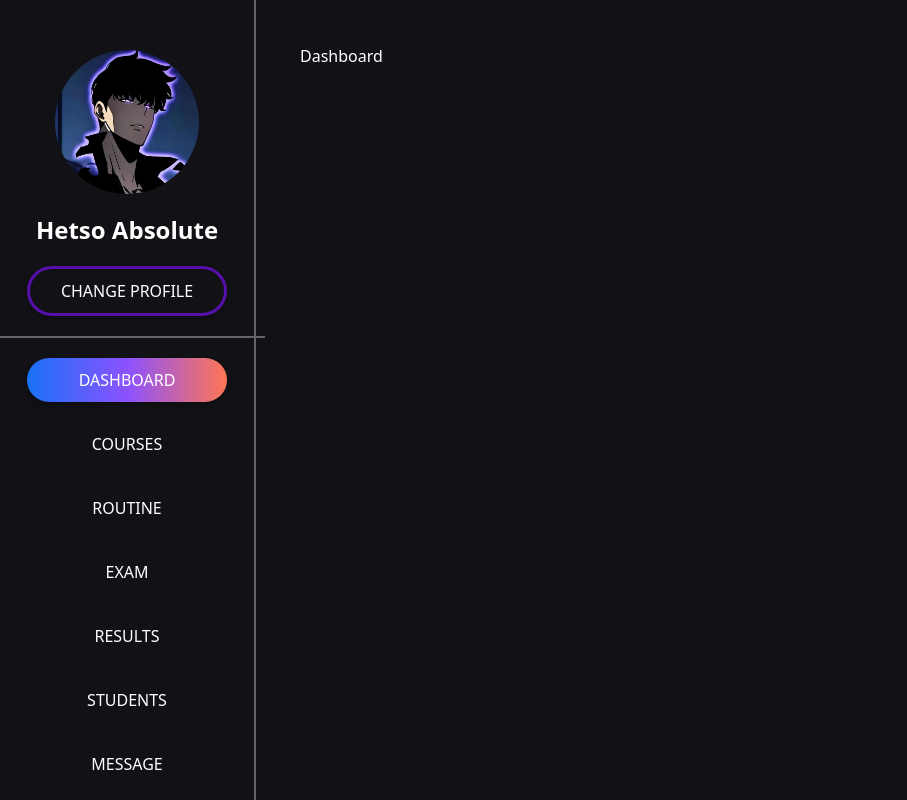
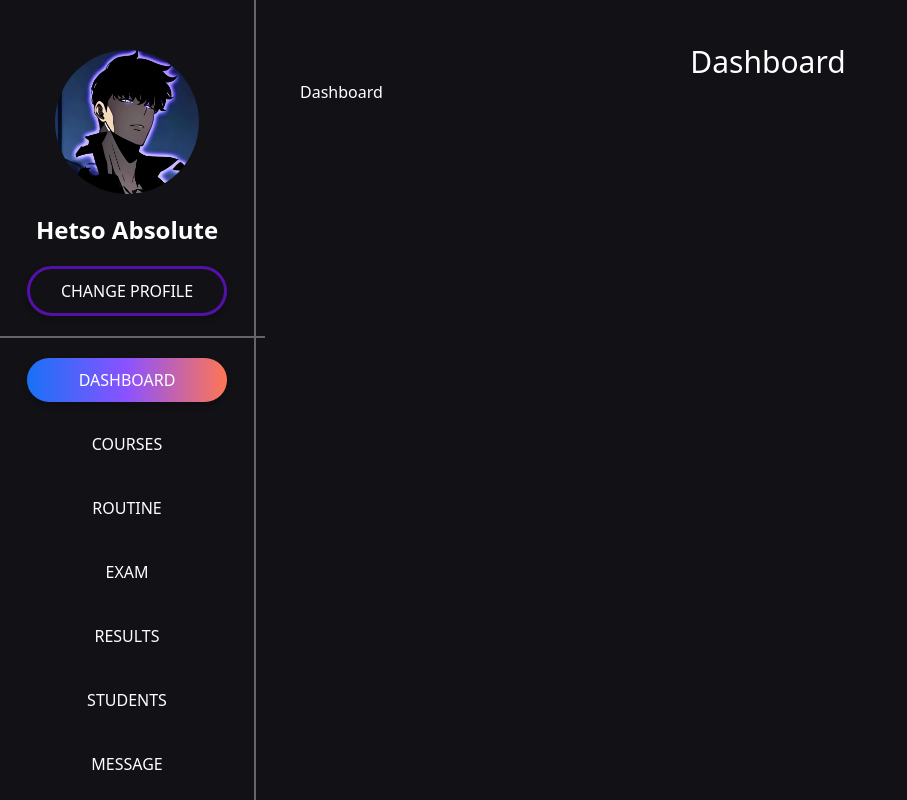
Before and after one commit to xHetso/online-school-front-vue, a Vue app: page / in a window 1280 px wide. Shown: the whole page, without its empty margins (0-907 px from the left). Built offline with nearby package versions, Linux system fonts and the light colour scheme.

Commit message:
Add dynamic page title in Layout.vue

```diff
--- a/src/components/Layout.vue
+++ b/src/components/Layout.vue
@@ -1,11 +1,17 @@
 <script setup>
+import { useRoute } from 'vue-router'
 import NavigationComponent from './Navigation/Navigation.vue'
+
+const route = useRoute()
 </script>
 
 <template>
 	<div class="main-layout">
 		<navigation-component />
 		<div class="layout-content">
+			<h1 class="text-3xl flex flex-col justify-center items-center">
+				{{ route.name }}
+			</h1>
 			<router-view />
 		</div>
 	</div>
```
